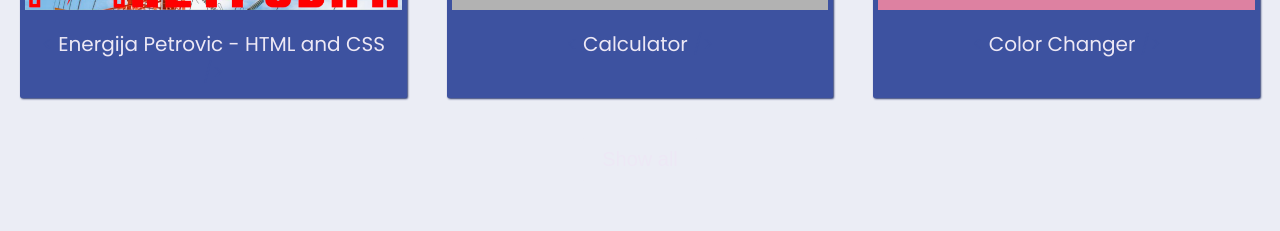
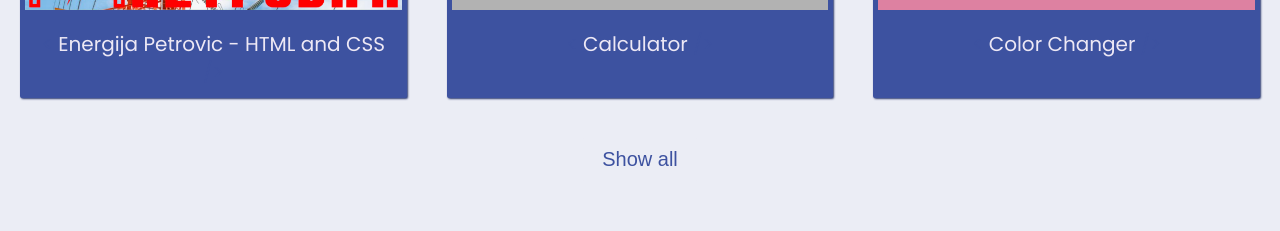
Before and after one commit to bojanpetrovic1993/bojanpetrovic, a plain HTML site: page index.html in a window 1280 px wide. Shown: the part 1680-1911 px from the top of the page. Drawn offline with Linux system fonts and the light colour scheme.

Commit message:
Update styles.css

```diff
--- a/styles.css
+++ b/styles.css
@@ -337,11 +337,12 @@ button {
   padding: 1rem 2rem;
   border-radius: 2px;
   border: none;
-  color: var(--text-button-color);
+
 }
 
 button:hover {
   cursor: pointer;
+
 }
 
 .btn-all,
@@ -350,7 +351,7 @@ button:hover {
   transition: background 0.3s ease-out;
   text-decoration: none;
   background-color: var(--bg-project-section-color);
-  color: var(--text-project-color);
+  color: var(--text-button-color);
 }
 
 .btn-all:hover,
```
